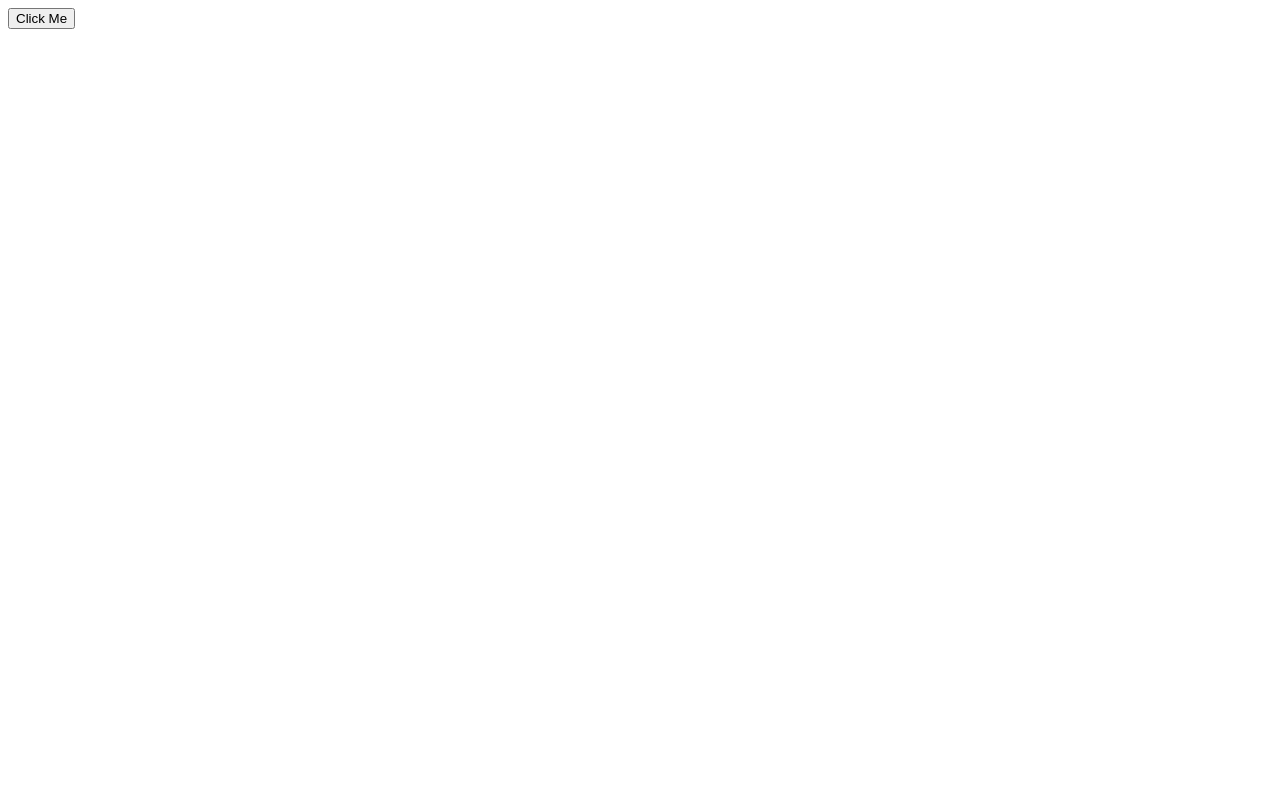
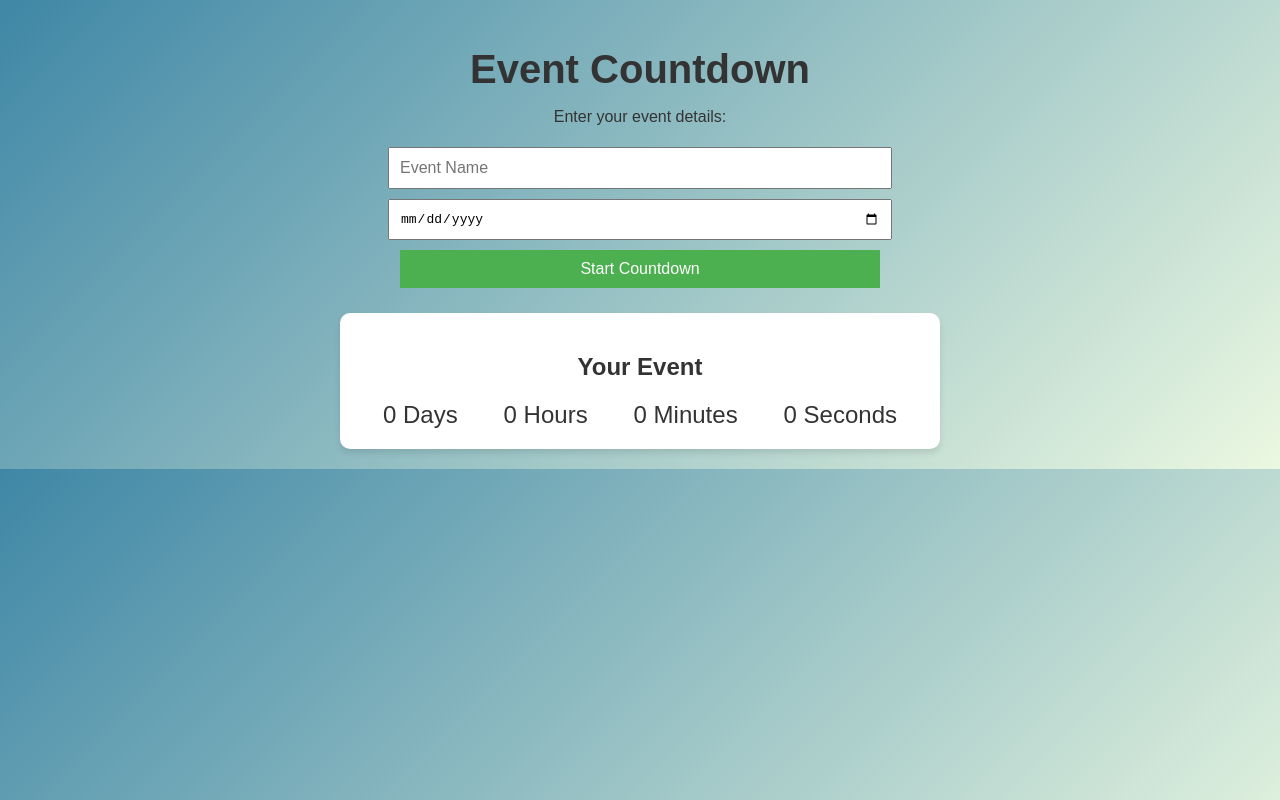
Before and after one commit to Vijayalluri08/countdown-of-events, a plain HTML site: page index.html in a window 1280 px wide. Drawn offline with Linux system fonts and the light colour scheme; files that its build step writes are made by us from their sources.

Commit message:
Update index.html

```diff
--- a/index.html
+++ b/index.html
@@ -1,6 +1,29 @@
-<button id="test-button">Click Me</button>
-<script>
-    document.getElementById('test-button').addEventListener('click', () => {
-        alert('Button clicked!');
-    });
-</script>
+<!DOCTYPE html>
+<html lang="en">
+<head>
+    <meta charset="UTF-8">
+    <meta name="viewport" content="width=device-width, initial-scale=1.0">
+    <title>Event Countdown</title>
+    <link rel="stylesheet" href="css/styles.css">
+</head>
+<body>
+    <div class="container">
+        <h1>Event Countdown</h1>
+        <p>Enter your event details:</p>
+        <input type="text" id="event-name" placeholder="Event Name">
+        <input type="date" id="event-date">
+        <button id="start-countdown">Start Countdown</button>
+
+        <div class="countdown" id="countdown">
+            <h2 id="event-title">Your Event</h2>
+            <div id="time">
+                <div><span id="days">0</span> Days</div>
+                <div><span id="hours">0</span> Hours</div>
+                <div><span id="minutes">0</span> Minutes</div>
+                <div><span id="seconds">0</span> Seconds</div>
+            </div>
+        </div>
+    </div>
+    <script src="js/script.js"></script>
+</body>
+</html>
```
